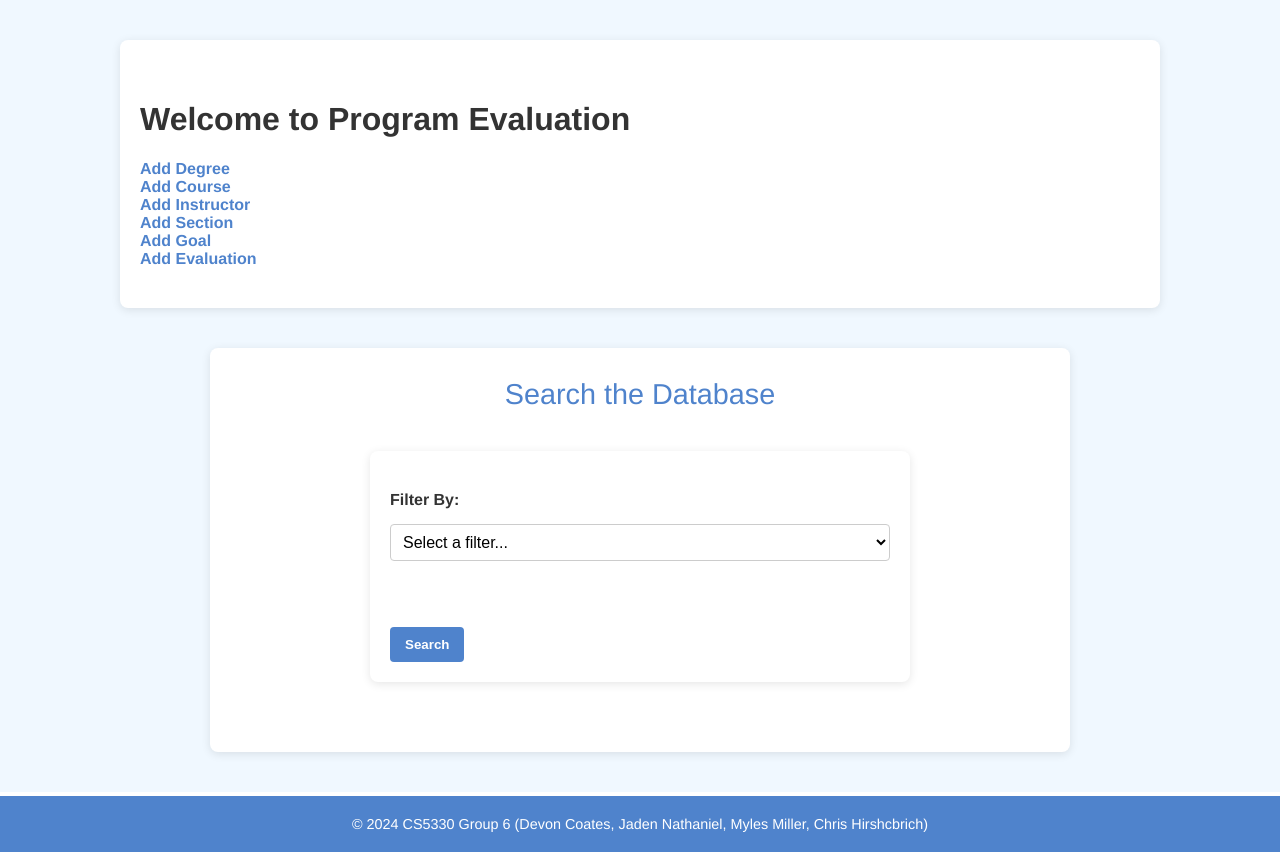
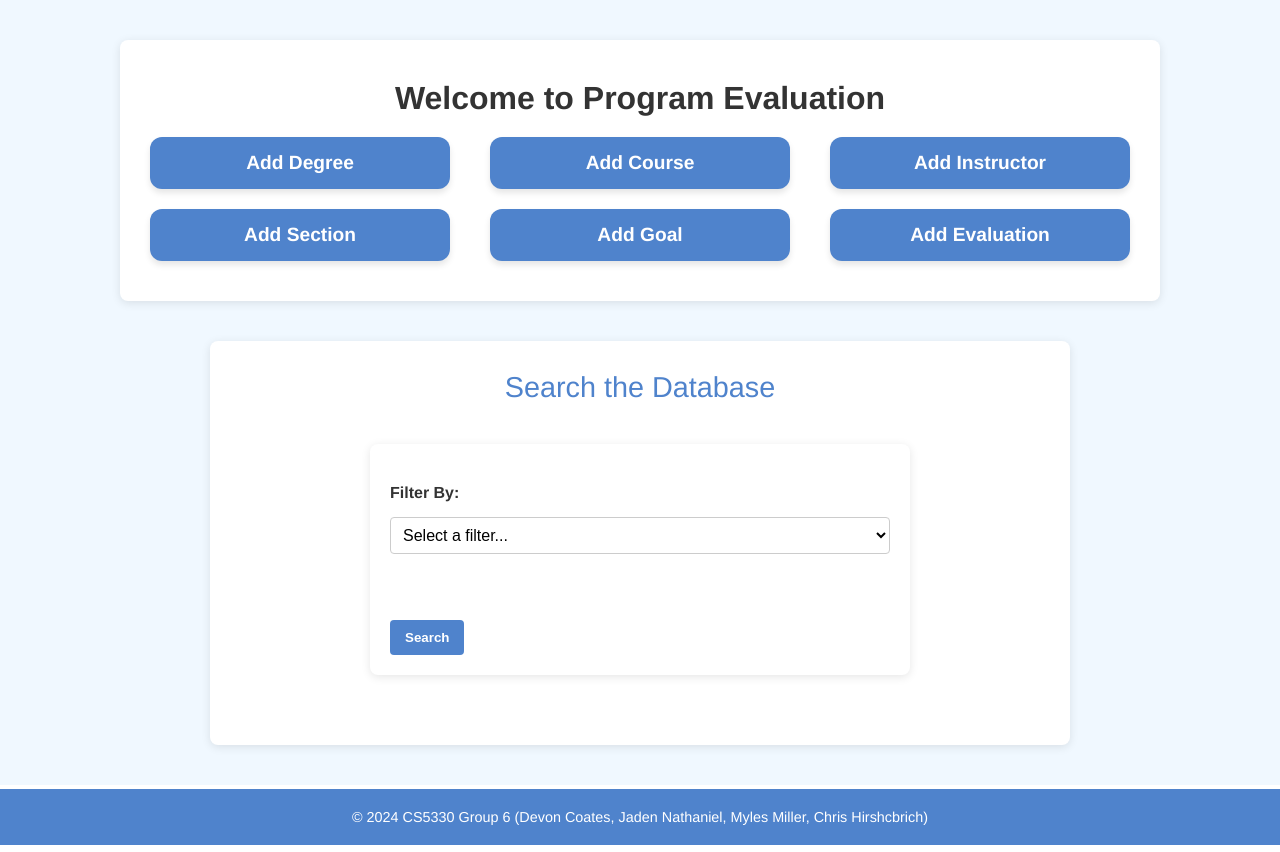
Before and after one commit to jadennathaniel/database-project, a Flask app: page / in a window 1280 px wide. Shown: the part 129-981 px from the top of the page. Run offline with Flask 3, Linux system fonts and the light colour scheme.

Commit message:
Editted index.html and styles

```diff
--- a/static/styles.css
+++ b/static/styles.css
@@ -7,20 +7,25 @@ html, body {
     background: #f0f8ff; /* Light blue-ish background */
 }
 
+/* Header styling */
 header {
     background: #4F83CC; /* Light blue header */
     padding: 40px 20px;
-    text-align: center;
+    text-align: center; /* Center text horizontally */
     color: #fff;
     border-bottom: 4px solid #FFFFFF; /* White accent line */
 }
 
+/* Center the h1 inside the header */
 header h1 {
     margin: 0;
     font-size: 2.5em;
     font-weight: normal;
+    text-align: center; /* Center text horizontally */
 }
 
+
+/* Center the main content */
 main {
     background: #fff; /* White main content area */
     padding: 40px 20px;
@@ -28,7 +33,19 @@ main {
     margin: 40px auto;
     box-shadow: 0 2px 10px rgba(0,0,0,0.1); /* Soft shadow for depth */
     border-radius: 8px;
+    text-align: center; /* Center-align all text within the main area */
 }
+
+/* Center the h1 inside the main */
+main h1 {
+    margin-top: 0;
+    margin-bottom: 20px;
+    font-size: 2em;
+    color: #333;
+    font-weight: bold;
+    text-align: center; /* Explicitly center-align the heading */
+}
+
 
 main p {
     font-size: 1.1em;
@@ -202,22 +219,53 @@ legend {
     color: #4F83CC;
 }
 
-/* Buttons (general) */
-.button, button {
-    background: #4F83CC;
-    color: #fff;
-    border: none;
-    padding: 10px 15px;
-    border-radius: 4px;
-    cursor: pointer;
-    font-weight: bold;
-    margin-top: 10px;
-    display: inline-block;
+/* Button container styling */
+.button-container {
+    display: grid;
+    grid-template-columns: repeat(3, 1fr); /* Three buttons per row */
+    gap: 20px; /* Space between buttons */
+    justify-items: center; /* Center align buttons within their grid cells */
+    margin-top: 20px;
 }
 
-.button:hover, button:hover {
-    background: #3a68a3;
+/* Button styling */
+.button {
+    background: #4F83CC; /* Base button color */
+    color: #fff; /* White text color */
+    text-decoration: none;
+    font-size: 1.2em;
+    font-weight: bold;
+    padding: 15px 25px; /* Padding inside the button */
+    border-radius: 12px; /* Rounded corners */
+    text-align: center;
+    transition: background-color 0.3s ease, box-shadow 0.3s ease;
+    display: inline-block; /* Ensures proper button sizing */
+    box-shadow: 0 4px 6px rgba(0, 0, 0, 0.1); /* Subtle shadow for depth */
+    width: 100%; /* Make buttons consistent in size */
+    max-width: 250px; /* Limit maximum button width */
 }
+
+/* Ensure link text inside the button is white */
+.button:link,
+.button:visited {
+    color: #fff; /* White text color */
+}
+
+/* Hover effect for buttons */
+.button:hover {
+    background: #3a68a3; /* Slightly darker shade */
+    box-shadow: 0 6px 8px rgba(0, 0, 0, 0.15); /* Enhance shadow on hover */
+    color: #fff; /* Ensure text remains white on hover */
+}
+
+/* Active state for buttons */
+.button:active {
+    background: #2f4f8a; /* Even darker shade */
+    box-shadow: 0 2px 4px rgba(0, 0, 0, 0.2); /* Compressed shadow */
+    transform: scale(0.98); /* Slight button press effect */
+    color: #fff; /* Ensure text remains white when active */
+}
+
 
 /* Links inside the main content area */
 main a {
--- a/templates/index.html
+++ b/templates/index.html
@@ -32,12 +32,14 @@
     </header>
     <main>
         <h1>Welcome to Program Evaluation</h1>
-        <a href="{{ url_for('add_degree_route') }}">Add Degree</a><br>
-        <a href="{{ url_for('add_course_route') }}">Add Course</a><br>
-        <a href="{{ url_for('add_instructor_route') }}">Add Instructor</a><br>
-        <a href="{{ url_for('add_section_route') }}">Add Section</a><br>
-        <a href="{{ url_for('add_goal_route') }}">Add Goal</a><br>
-        <a href="{{ url_for('add_evaluation_route') }}">Add Evaluation</a><br>
+        <div class="button-container">
+            <a href="{{ url_for('add_degree_route') }}" class="button">Add Degree</a>
+            <a href="{{ url_for('add_course_route') }}" class="button">Add Course</a>
+            <a href="{{ url_for('add_instructor_route') }}" class="button">Add Instructor</a>
+            <a href="{{ url_for('add_section_route') }}" class="button">Add Section</a>
+            <a href="{{ url_for('add_goal_route') }}" class="button">Add Goal</a>
+            <a href="{{ url_for('add_evaluation_route') }}" class="button">Add Evaluation</a>
+        </div>
     </main>
     <section>
         <h1>Search the Database</h1>
```
